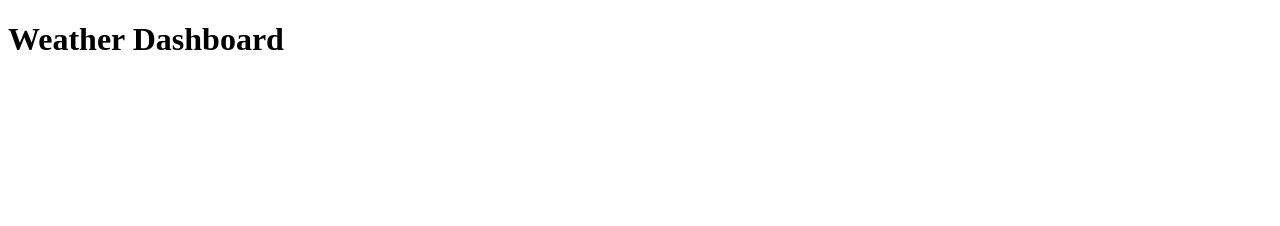
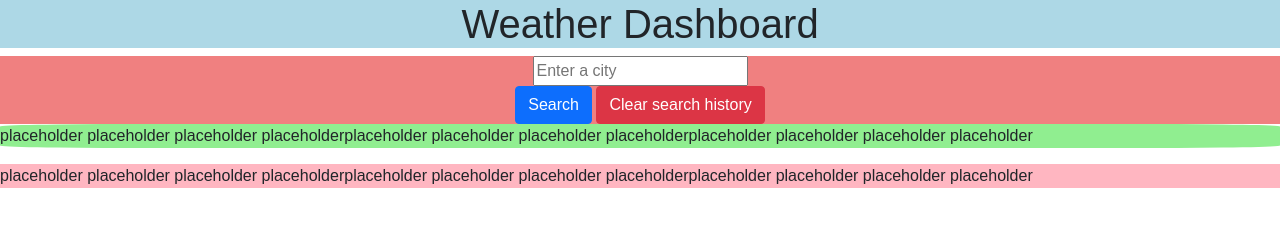
Before and after one commit to konawave/City-Weather-Dashboard, a plain HTML site: page index.html in a window 1280 px wide. Drawn offline with nearby package versions, Linux system fonts and the light colour scheme.

Commit message:
established an MVP for the HTML and CSS. Now to make the JS MVP

```diff
--- /dev/null
+++ b/Assets/style.css
@@ -0,0 +1,30 @@
+* {
+    font-family: 'Wix Madefor Display', sans-serif;
+}
+
+html, body {
+    width:100%;
+    height:100%;
+}
+
+
+.container-fluid{
+    background-color: lightblue;
+    text-align: center;
+}
+
+#searchBox {
+    display: flex;
+    background-color: lightcoral;
+    flex-direction: column;
+    align-items:center;
+}
+
+#cityTemp p{
+    background-color: lightgreen;
+    border-radius: 10%;
+}
+
+.nextFive {
+    background-color: lightpink;
+}
--- a/index.html
+++ b/index.html
@@ -4,29 +4,38 @@
     <meta charset="UTF-8">
     <meta http-equiv="X-UA-Compatible" content="IE=edge">
     <meta name="viewport" content="width=device-width, initial-scale=1.0">
-    <style rel="stylesheet" src="https://cdn.jsdelivr.net/npm/bootstrap@4.6.2/dist/css/bootstrap.min.css"></style>
-    <style rel="stylesheet" src="./Dev/style.css"></style>
+    <link rel="stylesheet" href="./Assets/style.css">
+    <link rel="stylesheet" href="https://cdn.jsdelivr.net/npm/bootstrap@5.1.3/dist/css/bootstrap.min.css">
     <title>Weather Dashboard</title>
 </head>
 <body>
     <header>
-        <h1>Weather Dashboard</h1>
+        <h1 class="container-fluid">Weather Dashboard</h1>
     </header>
 
-    <article>
+    <!-- search bar, search button, and clear history button -->
+    <article id="searchBox">
         <div>
-            <!-- search bar, search button, and clear history button -->
+                <input type="text" id="city" name="city" placeholder="Enter a city">
+        </div>
+        <div class="break">
+                <button type="button" class="btn btn-primary">Search</button>
+                <button type="button" class="btn btn-danger">Clear search history</button>
+
         </div>
     </article>
 
-    <article>
+    <article id="cityTemp">
         <!-- City info -->
+        <p> placeholder placeholder placeholder placeholderplaceholder placeholder placeholder placeholderplaceholder placeholder placeholder placeholder</p>
     </article>
-    <article>
+    <article class="nextFive">
         <!-- 5-day prediction -->
+        <p>placeholder placeholder placeholder placeholderplaceholder placeholder placeholder placeholderplaceholder placeholder placeholder placeholder</p>
     </article>
 </body>
 
-<script type="text/javascript" src="./Dev/script.js"></script>
-<script src="https://code.jquery.com/jquery-3.6.4.min.js" integrity="sha256-oP6HI9z1XaZNBrJURtCoUT5SUnxFr8s3BzRl+cbzUq8=" crossorigin="anonymous"></script>
+    <script type="text/javascript" src="./Assets/script.js"></script>
+    <script src="https://code.jquery.com/jquery-3.6.4.min.js" integrity="sha256-oP6HI9z1XaZNBrJURtCoUT5SUnxFr8s3BzRl+cbzUq8=" crossorigin="anonymous"></script>
+    <script src="https://cdn.jsdelivr.net/npm/bootstrap@5.1.3/dist/js/bootstrap.bundle.min.js" integrity="sha384-ka7Sk0Gln4gmtz2MlQnikT1wXgYsOg+OMhuP+IlRH9sENBO0LRn5q+8nbTov4+1p" crossorigin="anonymous"></script>
 </html>
```
Also changed, not shown: Assets/script.js (renamed from Dev/script.js), Dev/style.css (deleted).
